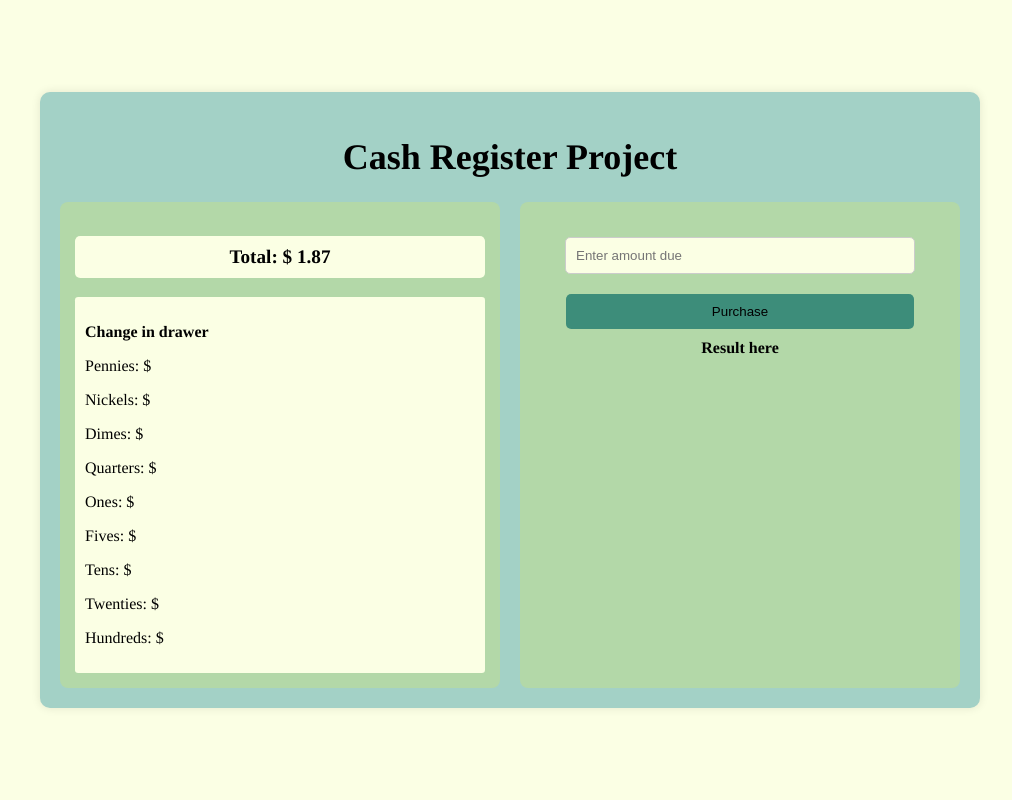
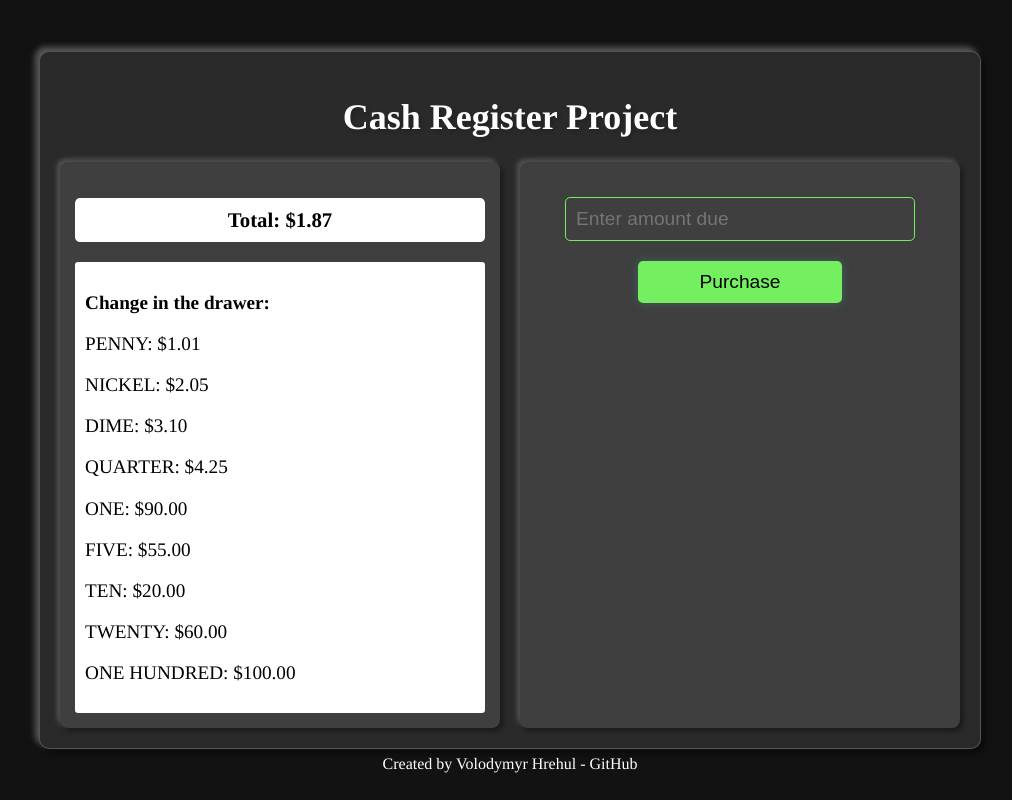
Before and after one commit to Premisterio/Mini-projects, a PHP site: page / in a window 1280 px wide. Shown: the whole page, without its empty margins (130-1142 px from the left). Run offline with PHP 8.4, Linux system fonts and the light colour scheme.

Commit message:
Most of the app functionality completed
Changes:
- Added logic in js file
- Tweaked html/css

TODO:
- Fix the footed
- Run tests
- Maybe polish visual design

```diff
--- a/javaScript/cashRegister/index.html
+++ b/javaScript/cashRegister/index.html
@@ -17,7 +17,7 @@
                 <p id="price">Total: $ 1.87</p>
 
                 <div class="drawer-details">
-                    <p><strong>Change in drawer</strong></p>
+                    <p><strong>Change in the drawer:</strong></p>
                     <p>Pennies: $</p>
                     <p>Nickels: $</p>
                     <p>Dimes: $</p>
@@ -37,12 +37,17 @@
 
                 <button id="purchase-btn" class="purchase-button">Purchase</button>
 
-                <p id="change-due" class="result-text">Result here</p>
+                <p id="change-due" class="result-text"></p>
 
             </div>
 
         </div>
     </main>
+    <footer>
+        <p class="footer-p">
+            Created by Volodymyr Hrehul - <a target="_blank" class="footer-a" href="https://github.com/Premisterio">GitHub</a>
+        </p>
+    </footer>
 
     <script src="script.js"></script>
 </body>
--- a/javaScript/cashRegister/script.js
+++ b/javaScript/cashRegister/script.js
@@ -1,4 +1,4 @@
-let price = 1.87;
+const price = 1.87;
 let cid = [
   ['PENNY', 1.01],
   ['NICKEL', 2.05],
@@ -11,50 +11,106 @@ let cid = [
   ['ONE HUNDRED', 100]
 ];
 
-const cash = document.getElementById("cash");
-const purchaseBtn = document.getElementById("purchase-btn");
-const changeDue = document.getElementById("change-due");
+const denominations = [
+  ['ONE HUNDRED', 10000],
+  ['TWENTY', 2000],
+  ['TEN', 1000],
+  ['FIVE', 500],
+  ['ONE', 100],
+  ['QUARTER', 25],
+  ['DIME', 10],
+  ['NICKEL', 5],
+  ['PENNY', 1]
+];
+
+const priceScreen = document.getElementById('price');
+const cashDrawerDisplay = document.querySelector('.drawer-details');
+const displayChangeDue = document.getElementById('change-due');
+const cash = document.getElementById('cash');
+const purchaseBtn = document.getElementById('purchase-btn');
 
 
-// Alerts:
-// - If cash input is less than the price, alert the user.
-// - If there's not enough cash in the drawer, display "Status: INSUFFICIENT_FUNDS"
-// - If the cash in the drawer matches exactly the change due, display "Status: CLOSED"
-// - Otherwise, return change in highest-to-lowest denominations with "Status: OPEN"
+function formatResult(status, change) {
+  displayChangeDue.innerHTML = `<p>Status: ${status}</p>` +
+    change.map(([name, amount]) => `<p>${name}: $${amount}</p>`).join('');
+}
 
+function calculateChange(changeDue, cashInDrawer) {
+  let change = [];
+  for (let [name, value] of denominations) {
+    let available = cashInDrawer[name];
+    let amountToGive = Math.min(available, Math.floor(changeDue / value) * value);
+    if (amountToGive > 0) {
+      change.push([name, amountToGive / 100]);
+      changeDue -= amountToGive;
+    }
+  }
+  return changeDue === 0 ? change : null;
+}
 
-const handlePurchase = () => {
-  const cashGiven = parseFloat(cash.value);
+function checkCashRegister() {
+  const cashInCents = Math.round(Number(cash.value) * 100);
+  const priceInCents = Math.round(price * 100);
 
-  if (isNaN(cashGiven) || cashGiven < price) {
+  if (cashInCents < priceInCents) {
     alert('Customer does not have enough money to purchase the item');
-    return;
-  }
-  calculateChange(cashGiven);
-};
-
-// fix this
-const calculateChange = (cashGiven) => {
-  let changeDue = Math.round((cashGiven - price) * 100);
-  let totalCID = Math.round(cid.reduce((sum, [, amount]) => sum + amount, 0) * 100);
-
-  if (totalCID < changeDue) {
-    changeDue.innerHTML = '<p>Status: INSUFFICIENT_FUNDS</p>';
+    cash.value = '';
     return;
   }
 
-  // doesn't work
-  if (totalCID === changeDue) {
-    changeDue.innerHTML = '<p>Status: CLOSED</p>';
-    // No change due - customer paid with exact cash
+  if (cashInCents === priceInCents) {
+    displayChangeDue.innerHTML = '<p>No change due - customer paid with exact cash</p>';
+    cash.value = '';
     return;
   }
 
-  // TODO: Implement logic to return change in the correct denominations
-  // change innerHTML to textContext
-};
+  let changeDue = cashInCents - priceInCents;
+  let cashInDrawer = Object.fromEntries(cid.map(([name, amount]) => [name, Math.round(amount * 100)]));
+  let totalCID = Object.values(cashInDrawer).reduce((sum, amount) => sum + amount, 0);
 
-purchaseBtn.addEventListener("click", handlePurchase);
-cash.addEventListener("keydown", (event) => {
-  if (event.key === "Enter") handlePurchase()
+  if (totalCID < changeDue) {
+    displayChangeDue.innerHTML = '<p>Status: INSUFFICIENT_FUNDS</p>';
+    return;
+  }
+
+  let change = calculateChange(changeDue, cashInDrawer);
+
+  if (!change) {
+    displayChangeDue.innerHTML = '<p>Status: INSUFFICIENT_FUNDS</p>';
+    return;
+  }
+
+  if (totalCID === changeDue) {
+    formatResult('CLOSED', cid);
+  } else {
+    formatResult('OPEN', change);
+    updateCashDrawer(change);
+  }
+}
+
+function updateCashDrawer(change) {
+  change.forEach(([name, amount]) => {
+    let target = cid.find(([denomination]) => denomination === name);
+    if (target) {
+      target[1] = parseFloat((target[1] - amount).toFixed(2));
+    }
+  });
+  updateUI();
+}
+
+
+function updateUI() {
+  cash.value = '';
+  priceScreen.textContent = `Total: $${price}`;
+
+  cashDrawerDisplay.innerHTML = `<p><strong>Change in the drawer:</strong></p>` +
+    cid.map(([name, amount]) => `<p>${name}: $${amount.toFixed(2)}</p>`).join('');
+}
+
+
+purchaseBtn.addEventListener('click', checkCashRegister);
+cash.addEventListener('keydown', (e) => {
+  if (e.key === 'Enter') checkCashRegister();
 });
+
+updateUI();
--- a/javaScript/cashRegister/styles.css
+++ b/javaScript/cashRegister/styles.css
@@ -1,39 +1,48 @@
 /* Google Font - Tinos Static  */
 @import url("https://fonts.googleapis.com/css2?family=Tinos:ital,wght@0,400;0,700;1,400;1,700&display=swap");
 
-/* Color palette */
 :root {
-  --ultra-light: #fbffe4;
-  --light: #a3d1c6;
-  --regular: #b3d8a8;
-  --accent: #3d8d7a;
+  --text: #fff;
+  --primary-1: #22e81c;
+  --primary-2: #55eb44;
+  --primary-3: #74ef60;
+  --dark-1: #121212;
+  --dark-2: #282828;
+  --dark-3: #3f3f3f;
   --git-purple: #6e5494;
 }
 
 body {
   font-family: "Tinos", Helvetica, sans-serif;
-  background-color: var(--ultra-light);
   margin: 0;
   padding: 0;
   display: flex;
   justify-content: center;
   align-items: center;
   height: 100vh;
+  background: var(--dark-1);
+  color: var(--text);
 }
 
 .main-container {
-  background-color: var(--light);
+  background: rgba(255, 255, 255, 0.1);
+  backdrop-filter: blur(10px);
+  -webkit-backdrop-filter: blur(10px);
   padding: 1.25rem;
   border-radius: 0.625rem;
-  box-shadow: 0rem 0rem 0.625rem rgba(0, 0, 0, 0.1);
   width: 80%;
   max-width: 56.25rem;
+  font-size: 1.2em;
   text-align: center;
+  border: 1px solid rgba(255, 255, 255, 0.2);
+  box-shadow: -4px -4px 6px rgba(255, 255, 255, 0.3),
+    4px 4px 6px rgba(0, 0, 0, 0.5);
 }
 
 .main-container h1 {
   font-weight: 900;
   font-size: 2.25rem;
+  text-shadow: 2px 2px 4px rgba(0, 0, 0, 0.2);
 }
 
 .app-container {
@@ -45,23 +54,26 @@ body {
 
 .cash-drawer {
   flex: 1;
-  background-color: var(--regular);
+  background-color: var(--dark-3);
   padding: 0.94rem;
   border-radius: 0.5rem;
+  box-shadow: -3px -3px 5px rgba(255, 255, 255, 0.2),
+    3px 3px 5px rgba(0, 0, 0, 0.4);
 }
 
 .cash-drawer #price {
-  background-color: var(--ultra-light);
+  background-color: var(--text);
   color: black;
   padding: 0.625rem;
   border-radius: 0.32rem;
   text-align: center;
-  font-size: 1.2rem;
+  font-size: 1.3rem;
+  max-height: 2rem;
   font-weight: bold;
 }
 
 .drawer-details {
-  background-color: var(--ultra-light);
+  background-color: var(--text);
   color: black;
   padding: 0.625rem;
   border-radius: 0.2rem;
@@ -70,38 +82,105 @@ body {
 }
 
 .input-container {
+  box-shadow: -3px -3px 5px rgba(255, 255, 255, 0.2),
+    3px 3px 5px rgba(0, 0, 0, 0.4);
   flex: 1;
-  background-color: var(--regular);
+  background-color: var(--dark-3);
   padding: 0.94rem;
   border-radius: 0.5rem;
   text-align: center;
 }
 
 .input-field {
+  outline: none;
   width: 80%;
   padding: 0.625rem;
   margin-top: 1.25rem;
   margin-bottom: 1.25rem;
   border-radius: 0.32rem;
   background-color: var(--ultra-light);
-  border: 0.0625rem solid #ccc;
+  color: var(--text);
+  border: 0.0625rem solid var(--primary-3);
+  font-size: 1.2rem;
+}
+
+/* Removes number input arrows */
+.input-field::-webkit-inner-spin-button,
+.input-field::-webkit-outer-spin-button {
+  -webkit-appearance: none;
+  margin: 0;
 }
 
 .purchase-button {
-  width: 85%;
+  width: 50%;
   padding: 0.625rem;
-  background-color: var(--accent);
+  border: none;
+  background: var(--primary-3);
   color: black;
   border: none;
   border-radius: 0.32rem;
   cursor: pointer;
+  font-size: 1.2rem;
+  transition: 0.3s ease-in-out;
+  box-shadow: 0px 0px 10px rgba(61, 141, 122, 0.5);
 }
 
 .purchase-button:hover {
-  background-color: var(--git-purple);
+  background-color: var(--primary-2);
+  transform: scale(1.05);
+  box-shadow: 0px 0px 15px rgba(61, 141, 122, 0.8);
+}
+
+.purchase-button:active {
+  background-color: var(--primary-1);
+  transform: scale(1);
 }
 
 .result-text {
-  font-weight: bold;
-  margin-top: 0.625rem;
+  font-weight: 500;
+  font-size: 1.2rem;
+  letter-spacing: 0.05em;
+  margin-top: 1rem;
 }
+
+/* FIX THE FOOTER */
+/* Footer */
+footer {
+  padding: 0.7rem 0;
+  background-color: transparent;
+  color: var(--text);
+  text-align: center;
+  position: fixed;
+  bottom: 0;
+  width: 100%;
+}
+
+.footer-a {
+  text-decoration: none;
+  color: var(--text);
+  cursor: pointer;
+}
+
+.footer-a:hover {
+  color: var(--git-purple);
+}
+
+.footer-a:active {
+  color: var(--text);
+}
+
+/* For smaller screens */
+@media (max-width: 780px) {
+  .app-container {
+    flex-direction: column;
+  }
+  .main-container {
+    font-size: 1em;
+  }
+  .cash-drawer {
+    margin-top: 1.25rem;
+  }
+  .input-container {
+    margin-top: 1.25rem;
+  }
+}
```
